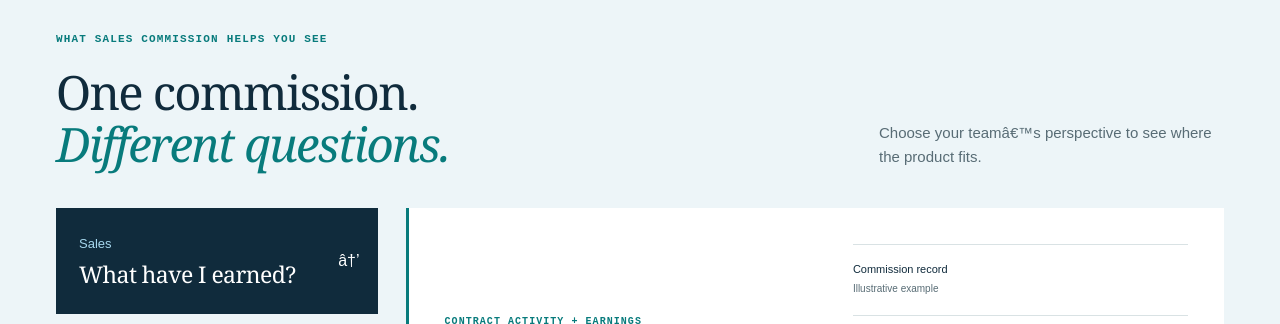
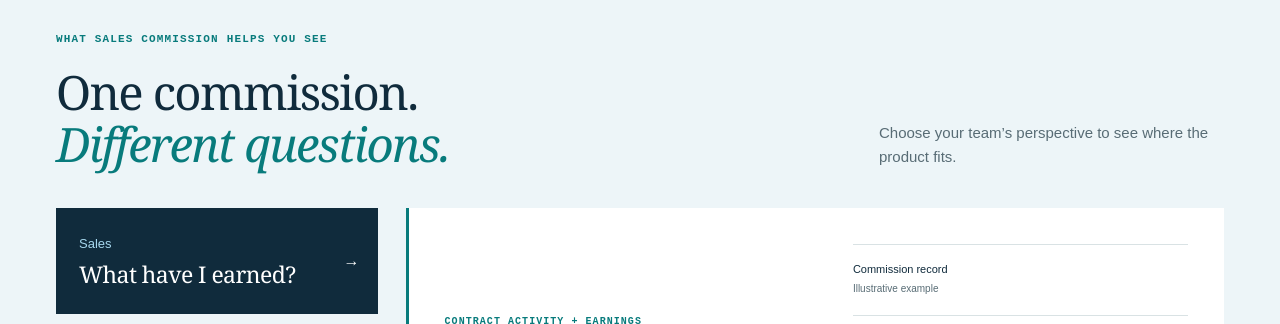
Before and after one commit to anthonydawa/ai-accounting-agency-landing-page, a Next.js app: page / in a window 1280 px wide. Shown: the part 1020-1344 px from the top of the page. Built offline with nearby package versions, Linux system fonts and the light colour scheme; no server answers.

Commit message:
Correct UTF-8 characters in team view labels

```diff
--- a/components/product-benefits.tsx
+++ b/components/product-benefits.tsx
@@ -21,7 +21,7 @@ const views = [
     title: "The context for your review.",
     text: "Bring the commission basis, amounts, and payout timing together. Download a summary for the selected pay date to support your review.",
     fields: [
-      ["Calculation basis", "$12,000 Ã— 8%"],
+      ["Calculation basis", "$12,000 × 8%"],
       ["Commission amount", "$960.00"],
       ["Payment timing", "Per agreement"],
     ],
@@ -60,14 +60,14 @@ export function ProductBenefits() {
             <em>Different questions.</em>
           </h2>
           <p>
-            Choose your teamâ€™s perspective to see where the product fits.
+            Choose your team’s perspective to see where the product fits.
           </p>
         </div>
         <div className="benefits-stage">
           <div
             className="team-tabs"
             role="tablist"
-            aria-label="Your teamâ€™s commission view"
+            aria-label="Your team’s commission view"
             aria-orientation="vertical"
           >
             {views.map((item, index) => (
@@ -100,7 +100,7 @@ export function ProductBenefits() {
                 <span>{item.team}</span>
                 <strong>{item.question}</strong>
                 <span className="team-tab-arrow" aria-hidden="true">
-                  â†’
+                  →
                 </span>
               </button>
             ))}
```
